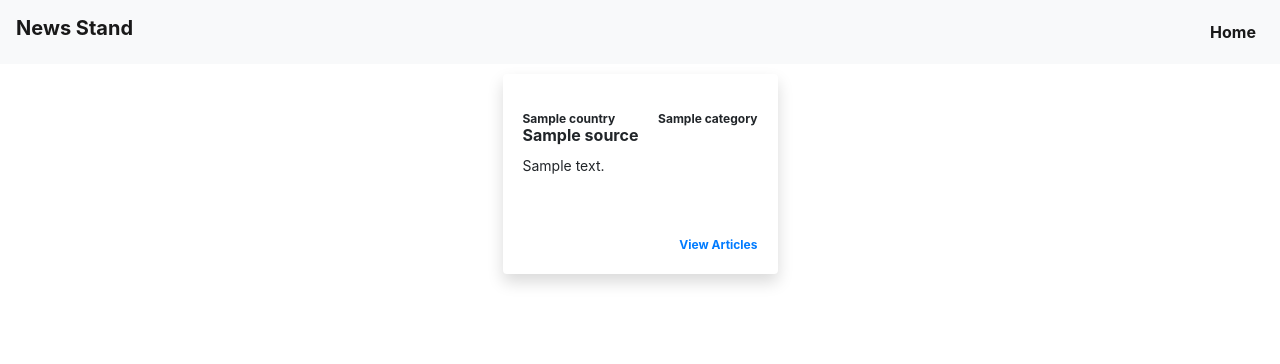
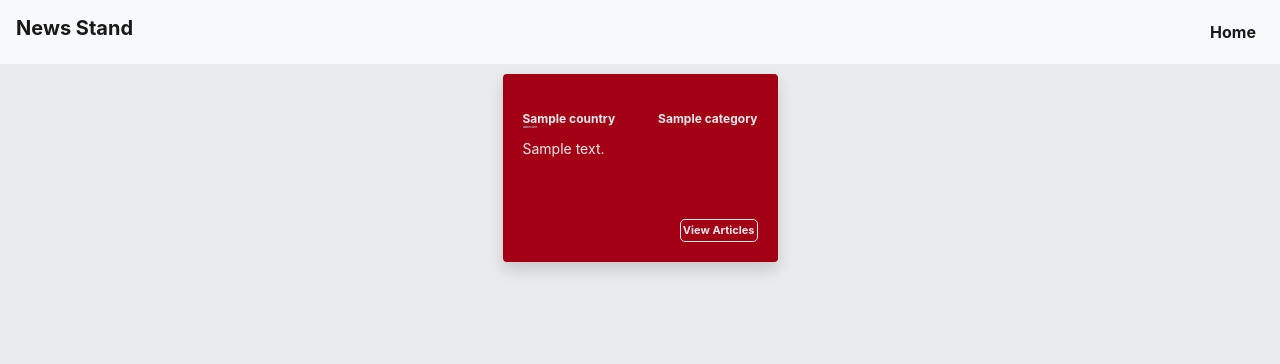
Before and after one commit to g90tony/news-stand, a Flask app: template app/templates/sources.html in a window 1280 px wide. Shown: the top 364 px of the page. Run offline with Flask 2, Linux system fonts and the light colour scheme; the template is opened without the code that fills it: most values are stand-ins (such as "Sample title", 1, 10 or a date in 2020); some libraries are stand-ins or nearby versions.

Commit message:
added colors and minor UI edits

```diff
--- a/app/static/stylesheets/index.css
+++ b/app/static/stylesheets/index.css
@@ -1,6 +1,16 @@
+body {
+  background-color: #eaebed;
+}
+
+.custom-navbar {
+  background-color: #a30015 !important;
+}
+
 .article-item {
   width: 275px;
   margin: 10px;
+  background-color: #a30015;
+  color: #eaebed;
 }
 
 .article-img-container {
@@ -18,6 +28,17 @@
   margin-bottom: 10px;
   text-overflow: ellipsis;
   overflow: hidden;
+  color: #a3bac3;
+}
+
+.source-title {
+  font-size: 2px;
+  font-weight: 800;
+  height: 125px;
+  margin-bottom: 10px;
+  text-overflow: ellipsis;
+  overflow: hidden;
+  color: #a3bac3;
 }
 
 .source-title {
@@ -62,9 +83,13 @@
 }
 
 .article-link-row-item {
-  font-size: 12px;
+  font-size: 11px;
   font-weight: 700;
   text-decoration: none;
+  color: #eaebed !important;
+  border: 1px solid #eaebed;
+  padding: 2px;
+  border-radius: 5px;
 }
 
 .article-body {
```
